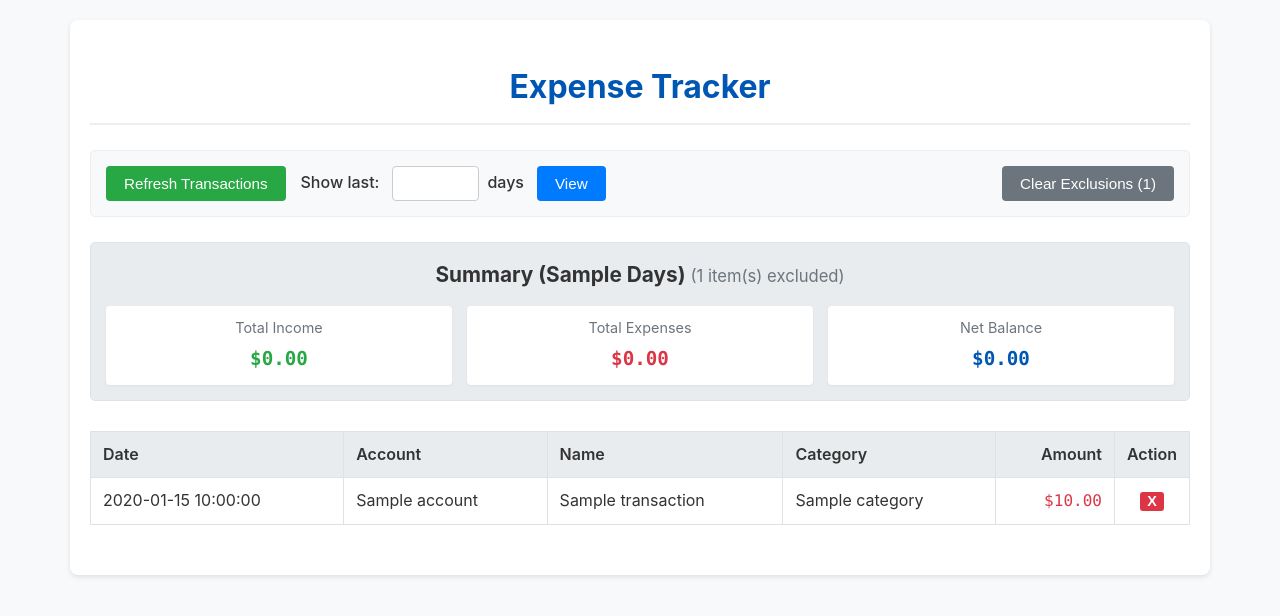
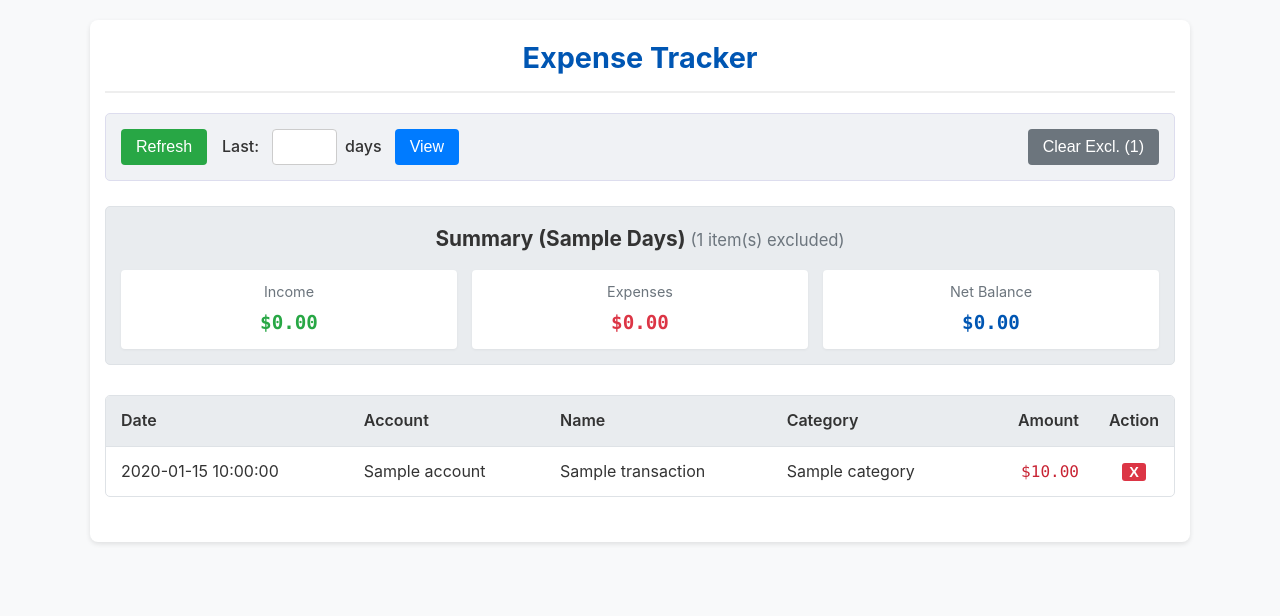
Before and after one commit to gabrielpacosta/expense-tracker-app, a Flask app: template templates/index.html in a window 1280 px wide. Shown: the top 616 px of the page. Run offline with Flask 3, Linux system fonts and the light colour scheme; the template is opened without the code that fills it: most values are stand-ins (such as "Sample title", 1, 10 or a date in 2020).

Commit message:
Make design mobile-friendly, fix session error

```diff
--- a/templates/index.html
+++ b/templates/index.html
@@ -2,10 +2,13 @@
 <html lang="en">
 <head>
     <meta charset="UTF-8">
-    <meta name="viewport" content="width=device-width, initial-scale=1.0">
+    <meta name="viewport" content="width=device-width, initial-scale=1.0"> <!-- Essential for responsiveness -->
     <title>Expense Tracker</title>
     <style>
-        /* Basic Reset & Body Style */
+        /* --- Global Styles & Basic Reset --- */
+        *, *::before, *::after {
+            box-sizing: border-box; /* Makes width/height include padding/border */
+        }
         body {
             font-family: -apple-system, BlinkMacSystemFont, "Segoe UI", Roboto, Helvetica, Arial, sans-serif, "Apple Color Emoji", "Segoe UI Emoji", "Segoe UI Symbol";
             margin: 0;
@@ -13,11 +16,13 @@
             background-color: #f8f9fa;
             color: #333;
             line-height: 1.6;
+            font-size: 16px; /* Base font size */
         }
         .container {
-            max-width: 1100px; /* Slightly wider for action column */
+            width: 95%; /* More fluid width */
+            max-width: 1100px; /* Keep a max width for larger screens */
             margin: 20px auto;
-            padding: 20px;
+            padding: 15px; /* Adjust padding */
             background-color: #fff;
             box-shadow: 0 2px 5px rgba(0,0,0,0.1);
             border-radius: 8px;
@@ -27,7 +32,9 @@
         h1 {
             color: #0056b3;
             text-align: center;
-            margin-bottom: 25px;
+            font-size: 1.8em; /* Responsive font size unit */
+            margin-top: 0;
+            margin-bottom: 20px;
             border-bottom: 2px solid #eee;
             padding-bottom: 10px;
         }
@@ -46,62 +53,42 @@
             display: flex;
             flex-wrap: wrap;
             align-items: center;
-            gap: 15px;
+            gap: 15px; /* Spacing between items */
             padding: 15px;
-            background-color: #f8f9fa;
+            background-color: #f0f2f5; /* Slightly different background */
             border-radius: 5px;
-            border: 1px solid #eee;
+            border: 1px solid #dde;
         }
         .controls form { margin: 0; display: flex; align-items: center; gap: 8px;}
         .controls label { font-weight: 500; margin-right: 5px;}
         .controls input[type="number"] {
-            padding: 8px 10px;
-            width: 65px;
-            border: 1px solid #ccc;
-            border-radius: 4px;
-            font-size: 0.95em;
+            padding: 8px 10px; width: 65px; border: 1px solid #ccc;
+            border-radius: 4px; font-size: 1em; /* Use relative unit */
         }
         .button {
-            padding: 9px 18px;
-            color: white;
-            border: none;
-            border-radius: 4px;
-            cursor: pointer;
-            font-size: 0.95em;
+            padding: 9px 15px; /* Slightly adjusted padding */
+            color: white; border: none; border-radius: 4px; cursor: pointer;
+            font-size: 1em; /* Use relative unit */
             transition: background-color 0.2s ease;
-            text-decoration: none;
-            display: inline-block;
+            text-decoration: none; display: inline-block; text-align: center;
         }
-        .button-refresh { background-color: #28a745; } /* Green */
+        .button-refresh { background-color: #28a745; }
         .button-refresh:hover { background-color: #218838; }
-        .button-view { background-color: #007bff; } /* Blue */
+        .button-view { background-color: #007bff; }
         .button-view:hover { background-color: #0056b3; }
-        /* --- Style for the small X exclude button --- */
         .button-exclude {
-             background-color: #dc3545; /* Red */
-             color: white;
-             padding: 2px 7px; /* Smaller padding */
-             font-size: 0.9em; /* Smaller font */
-             line-height: 1; /* Adjust line height */
-             border-radius: 3px;
-             font-weight: bold;
+             background-color: #dc3545; color: white; padding: 2px 7px; font-size: 0.9em;
+             line-height: 1; border-radius: 3px; font-weight: bold;
         }
         .button-exclude:hover { background-color: #c82333; }
-        /* --- Style for the clear exclusions button --- */
-        .button-clear {
-             background-color: #6c757d; /* Gray */
-             margin-left: auto; /* Push clear button to the right */
-        }
+        .button-clear { background-color: #6c757d; }
         .button-clear:hover { background-color: #5a6268; }
-
+        .controls .form-clear-exclusions { margin-left: auto; } /* Keeps clear button generally to the right */
 
         /* Summary Section */
         .summary {
-            margin-bottom: 30px;
-            padding: 15px;
-            background-color: #e9ecef;
-            border-radius: 5px;
-            border: 1px solid #dee2e6;
+            margin-bottom: 30px; padding: 15px; background-color: #e9ecef;
+            border-radius: 5px; border: 1px solid #dee2e6;
         }
         .summary h2 {
             margin-top: 0; margin-bottom: 15px; text-align: center;
@@ -109,7 +96,8 @@
         }
         .summary-grid {
              display: grid;
-             grid-template-columns: repeat(auto-fit, minmax(150px, 1fr));
+             /* Already responsive: creates columns at least 140px wide */
+             grid-template-columns: repeat(auto-fit, minmax(140px, 1fr));
              gap: 15px; text-align: center;
         }
         .summary-item {
@@ -122,38 +110,95 @@
         .summary-value.expense { color: #dc3545; }
         .summary-value.balance { color: #0056b3; }
 
+        /* --- Responsive Table Wrapper --- */
+        .table-responsive {
+            overflow-x: auto; /* Enable horizontal scrolling */
+            -webkit-overflow-scrolling: touch; /* Smoother scrolling on iOS */
+            margin-bottom: 30px;
+            border: 1px solid #dee2e6; /* Add border to the scrolling container */
+            border-radius: 5px;
+        }
+
         /* Transaction Table */
         table {
-            border-collapse: collapse; width: 100%; margin-bottom: 30px;
-            border: 1px solid #dee2e6;
+            border-collapse: collapse; width: 100%;
+            /* Removed bottom margin - handled by wrapper */
+            /* Removed border - handled by wrapper */
         }
         th, td {
-            border: 1px solid #dee2e6; padding: 10px 12px;
-            text-align: left; vertical-align: top;
+            border: none; /* Remove individual cell borders */
+            border-bottom: 1px solid #dee2e6; /* Use bottom borders for separation */
+            padding: 12px 15px; /* Increased padding */
+            text-align: left; vertical-align: middle; /* Align vertically */
+            white-space: nowrap; /* Prevent wrapping, rely on horizontal scroll */
         }
-        th { background-color: #e9ecef; font-weight: 600; white-space: nowrap; }
-        th.action-col, td.action-col { text-align: center; width: 50px; } /* Style Action column */
+        th {
+             background-color: #e9ecef; font-weight: 600;
+             position: sticky; top: 0; /* Make headers sticky during vertical scroll */
+             z-index: 1; /* Ensure headers stay above content */
+        }
+        th.action-col, td.action-col { text-align: center; width: 60px; } /* Slightly wider action */
+
+        tbody tr:last-child td {
+             border-bottom: none; /* Remove bottom border for last row */
+        }
         tbody tr:nth-child(even) { background-color: #f8f9fa; }
-        tbody tr:hover { background-color: #e9ecef; }
+        tbody tr:hover { background-color: #e2e6ea; } /* Slightly darker hover */
 
-        /* --- Style for excluded rows --- */
-        tbody tr.excluded-row {
-             opacity: 0.5;
-             background-color: #f8f9fa !important; /* Ensure background doesn't change on hover */
-             /* text-decoration: line-through; Optional */
+        tbody tr.excluded-row { opacity: 0.6; font-style: italic; }
+        tbody tr.excluded-row:hover { opacity: 0.7; }
+
+        td.amount { text-align: right; font-family: "SFMono-Regular", Consolas, "Liberation Mono", Menlo, Courier, monospace; }
+        td.amount.income { color: #218838; font-weight: 500; } /* Darker green */
+        td.amount.expense { color: #c82333; } /* Darker red */
+
+        /* --- Media Query for Mobile Devices --- */
+        @media (max-width: 768px) {
+            body {
+                font-size: 15px; /* Slightly smaller base font on mobile */
+                -webkit-text-size-adjust: 100%; /* Prevent iOS font scaling */
             }
-        tbody tr.excluded-row:hover {
-             opacity: 0.6; /* Slightly less dim on hover */
+            .container {
+                width: 100%; /* Full width */
+                margin: 0;
+                padding: 10px; /* Reduce padding */
+                border-radius: 0; /* Remove radius on mobile */
+                box-shadow: none; /* Remove shadow on mobile */
             }
-        /* --- End excluded row style --- */
+            h1 {
+                font-size: 1.6em;
+                margin-bottom: 15px;
+            }
+            .controls {
+                justify-content: center; /* Center items when they wrap */
+                gap: 10px;
+            }
+            /* Ensure clear button doesn't always force a new line if space allows */
+            .controls .form-clear-exclusions { margin-left: 0; }
+             /* Make clear button full width if it wraps */
+             .controls form:last-child { flex-basis: 100%; justify-content: center; }
 
-        td.amount {
-            text-align: right;
-            font-family: "SFMono-Regular", Consolas, "Liberation Mono", Menlo, Courier, monospace;
-            white-space: nowrap;
+
+            .summary-grid { gap: 10px; }
+            .summary-item { padding: 8px; }
+            .summary-value { font-size: 1.1em; }
+
+            th, td { padding: 10px 12px; } /* Adjust table padding */
         }
-         td.amount.income { color: #28a745; font-weight: 500; }
-         td.amount.expense { color: #dc3545; }
+
+         @media (max-width: 480px) {
+             /* Further adjustments for very small screens */
+             h1 { font-size: 1.4em; }
+             .button { font-size: 0.9em; padding: 8px 12px;}
+             .controls label { font-size: 0.9em; }
+             .controls input[type="number"] { font-size: 0.9em; padding: 6px 8px; width: 55px;}
+             .summary h2 { font-size: 1.1em; }
+             .summary-label { font-size: 0.8em; }
+             .summary-value { font-size: 1em; }
+             th, td { padding: 8px 10px; font-size: 0.9em;}
+             .button-exclude { padding: 1px 5px; font-size: 0.8em;}
+
+         }
 
     </style>
 </head>
@@ -176,18 +221,18 @@
         <!-- Controls -->
         <div class="controls">
             <form action="{{ url_for('trigger_refresh') }}" method="POST">
-                <button type="submit" class="button button-refresh">Refresh Transactions</button>
+                <button type="submit" class="button button-refresh">Refresh</button> <!-- Shorter Text -->
             </form>
             <form action="{{ url_for('index') }}" method="GET">
-                 <label for="days">Show last:</label>
+                 <label for="days">Last:</label> <!-- Shorter Text -->
                  <input type="number" id="days" name="days" value="{{ current_days }}" min="1" max="365">
                  <label for="days">days</label>
                  <button type="submit" class="button button-view">View</button>
             </form>
             <!-- Clear Exclusions Button -->
-            {% if excluded_ids %} <!-- Only show if there are exclusions -->
-            <form action="{{ url_for('clear_exclusions') }}" method="POST" style="margin-left: auto;"> <!-- Pushes button right -->
-                 <button type="submit" class="button button-clear">Clear Exclusions ({{ excluded_ids|length }})</button>
+            {% if excluded_ids %}
+            <form action="{{ url_for('clear_exclusions', days=request.args.get('days')) }}" method="POST" class="form-clear-exclusions"> <!-- Preserve days & add class -->
+                 <button type="submit" class="button button-clear">Clear Excl. ({{ excluded_ids|length }})</button> <!-- Shorter Text -->
             </form>
             {% endif %}
         </div>
@@ -197,11 +242,11 @@
             <h2>Summary ({{ current_days }} Days) {% if excluded_ids %}<span style="font-weight: normal; font-size: 0.8em; color: #6c757d;">({{ excluded_ids|length }} item(s) excluded)</span>{% endif %}</h2>
             <div class="summary-grid">
                 <div class="summary-item">
-                    <span class="summary-label">Total Income</span>
+                    <span class="summary-label">Income</span> <!-- Shorter Text -->
                     <span class="summary-value income">${{ "%.2f"|format(total_income) }}</span>
                 </div>
                 <div class="summary-item">
-                    <span class="summary-label">Total Expenses</span>
+                    <span class="summary-label">Expenses</span> <!-- Shorter Text -->
                     <span class="summary-value expense">${{ "%.2f"|format(total_expenses) }}</span>
                 </div>
                 <div class="summary-item">
@@ -213,7 +258,8 @@
             </div>
         </div>
 
-        <!-- Transaction Table -->
+        <!-- Responsive Table Wrapper -->
+        <div class="table-responsive">
             <table>
                 <thead>
                     <tr>
@@ -222,12 +268,11 @@
                         <th>Name</th>
                         <th>Category</th>
                         <th style="text-align: right;">Amount</th>
-                    <th class="action-col">Action</th> <!-- New Action Header -->
+                        <th class="action-col">Action</th>
                     </tr>
                 </thead>
                 <tbody>
                     {% for transaction in transactions %}
-                <!-- Add class if transaction ID is in the excluded set -->
                     <tr class="{% if transaction.id in excluded_ids %}excluded-row{% endif %}">
                         <td>{{ transaction.date }}</td>
                         <td>{{ transaction.account }}</td>
@@ -236,11 +281,9 @@
                         <td class="amount {% if transaction.amount < 0 %}income{% else %}expense{% endif %}">
                            ${{ "%.2f"|format(transaction.amount|abs) }}
                         </td>
-                    <!-- New Action Column Cell -->
                         <td class="action-col">
-                        <!-- Only show exclude button if NOT already excluded -->
                             {% if transaction.id not in excluded_ids %}
-                        <form action="{{ url_for('exclude_transaction', days=request.args.get('days')) }}" method="POST" style="display: inline;"> <!-- Preserve days param -->
+                            <form action="{{ url_for('exclude_transaction', days=request.args.get('days')) }}" method="POST" style="display: inline;">
                                  <input type="hidden" name="transaction_id" value="{{ transaction.id }}">
                                  <button type="submit" class="button button-exclude" title="Exclude from Summary">X</button>
                             </form>
@@ -249,13 +292,14 @@
                     </tr>
                     {% else %}
                     <tr>
-                    <td colspan="6" style="text-align: center; padding: 20px; color: #6c757d;"> <!-- Increased colspan -->
+                        <td colspan="6" style="text-align: center; padding: 20px; color: #6c757d;">
                             No transactions found for the selected period.
                         </td>
                     </tr>
                     {% endfor %}
                 </tbody>
             </table>
+        </div> <!-- End table-responsive -->
 
     </div> <!-- End container -->
 
```
Lines whose indentation alone changed are shown as unchanged.
